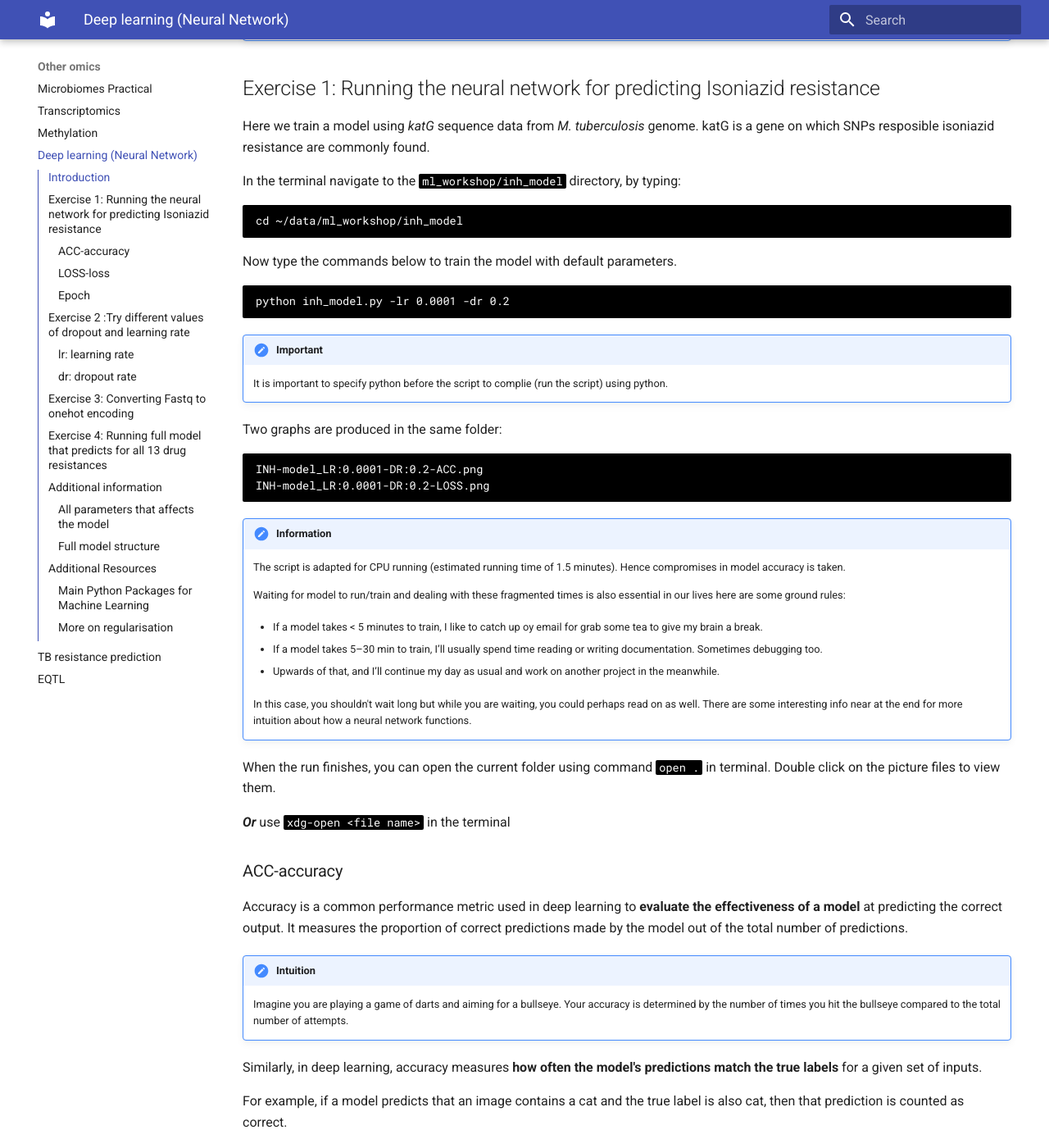
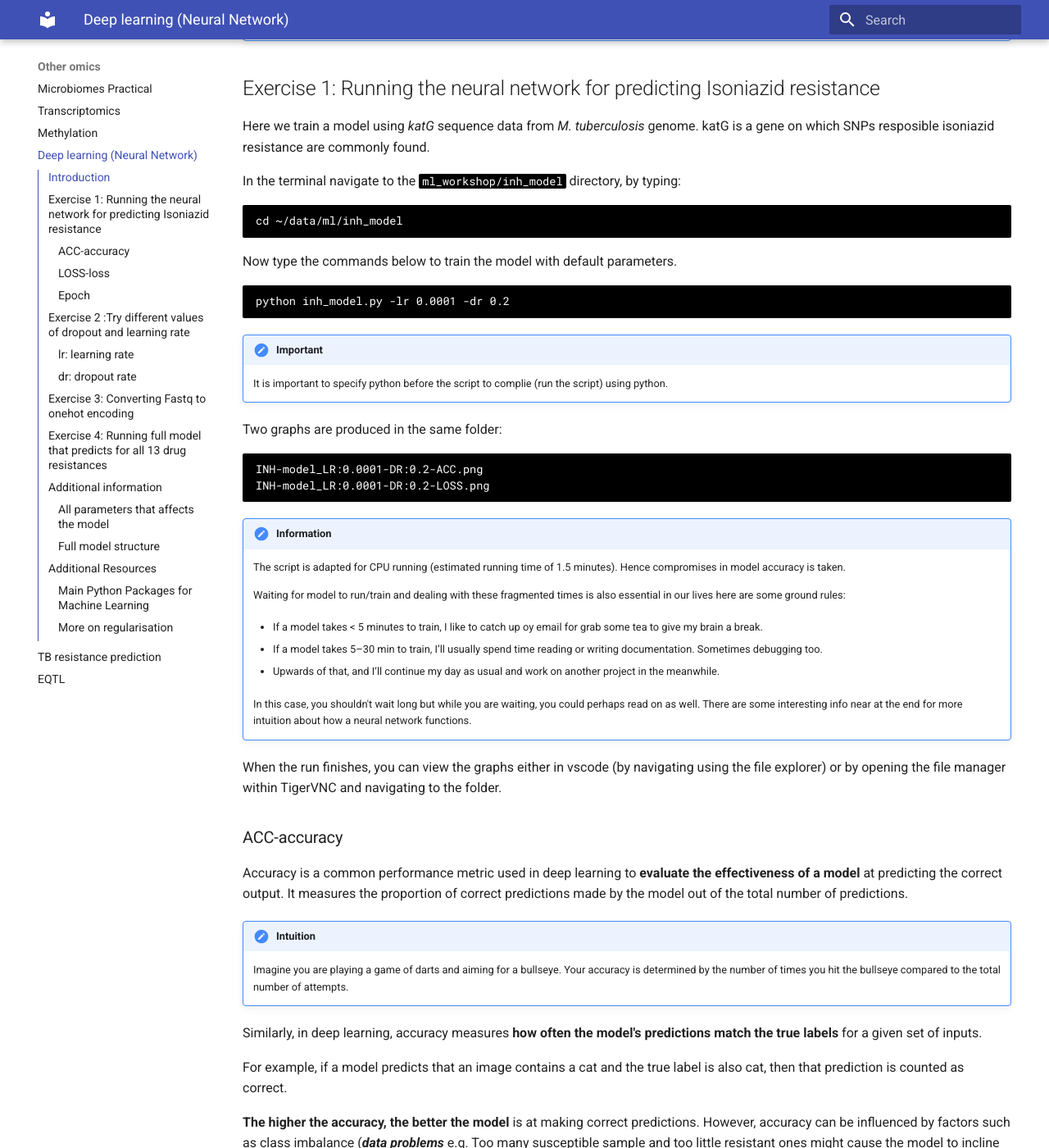
Before and after one commit to lshtm-genomics/omics-course, an MkDocs documentation site: the page built from docs/other-omics/ml.md, in a window 1280 px wide and 1400 px high, scrolled down 1661 px. Shown: the whole window at 82% size. Built offline with MkDocs 1.6.1 and Material for MkDocs 9.7.7, drawn with Linux system fonts in a browser that asks for light colours; some of the changed text lies outside the part shown.

Commit message:
update mapping

````diff
--- a/docs/other-omics/ml.md
+++ b/docs/other-omics/ml.md
@@ -35,7 +35,7 @@ Here we train a model using <i>katG</i> sequence data from <i>M. tuberculosis</i
 In the terminal navigate to the `ml_workshop/inh_model` directory, by typing:
 
 ```
-cd ~/data/ml_workshop/inh_model
+cd ~/data/ml/inh_model
 ```
 
 Now type the commands below to train the model with default parameters.
@@ -67,10 +67,10 @@ INH-model_LR:0.0001-DR:0.2-LOSS.png
 
     In this case, you shouldn't wait long but while you are waiting, you could perhaps read on as well. There are some interesting info near at the end for more intuition about how a neural network functions.
 
-When the run finishes, you can open the current folder using command ```open . ``` in terminal.
-Double click on the picture files to view them.
+When the run finishes, you can view the graphs either in  vscode (by navigating using the file explorer) or by opening the file manager within TigerVNC and navigating to the folder.
 
-***Or*** use ```xdg-open <file name>``` in the terminal
+
+
 
 ### ACC-accuracy
 Accuracy is a common performance metric used in deep learning to **evaluate the effectiveness of a model** at predicting the correct output. It measures the proportion of correct predictions made by the model out of the total number of predictions.
````
Also changed, not shown: other parts of docs/other-omics/ml.md (+2 -2 lines).
